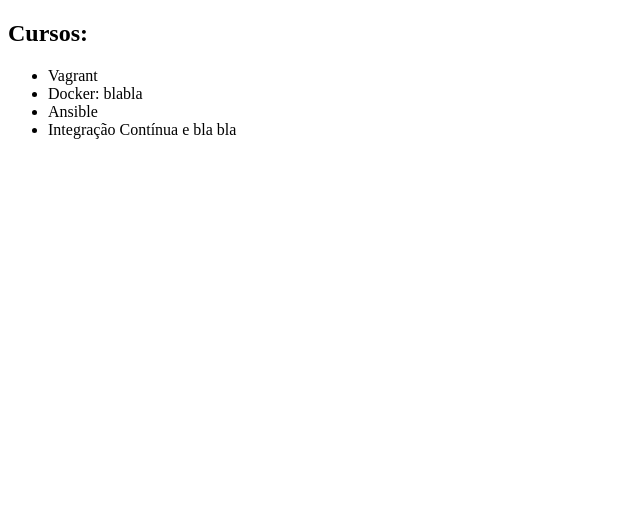
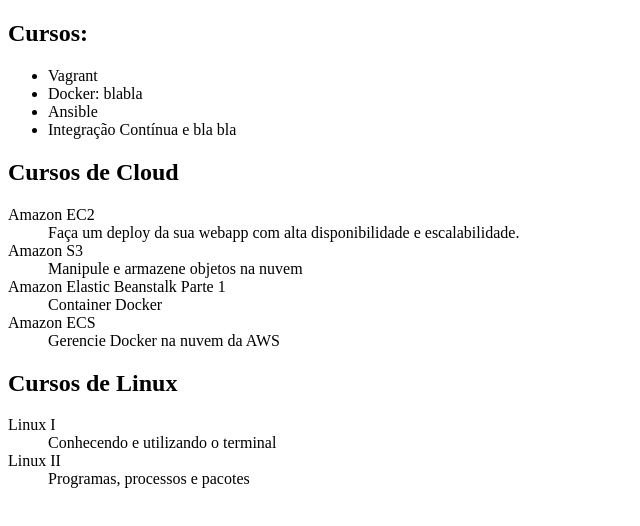
Before and after one commit to willianovais/cursogit, a plain HTML site: page index.html in a window 1280 px wide. Shown: the whole page, without its empty margins (0-640 px from the left). Drawn offline with Linux system fonts and the light colour scheme.

Commit message:
cursos linux

```diff
--- a/index.html
+++ b/index.html
@@ -12,5 +12,27 @@
         <li>Ansible</li>
         <li>Integração Contínua e bla bla</li>
     </ul>
+    <h2>Cursos de Cloud</h2>
+<dl>
+    <dt>Amazon EC2</dt>
+    <dd>Faça um deploy da sua webapp com alta disponibilidade e escalabilidade.</dd>
+
+    <dt>Amazon S3</dt>
+    <dd>Manipule e armazene objetos na nuvem</dd>
+
+    <dt>Amazon Elastic Beanstalk Parte 1</dt>
+    <dd>Container Docker</dd>
+
+    <dt>Amazon ECS</dt>
+    <dd>Gerencie Docker na nuvem da AWS</dd>
+</dl>
+    <h2>Cursos de Linux</h2>
+<dl>
+    <dt>Linux I</dt>
+    <dd>Conhecendo e utilizando o terminal</dd>
+
+    <dt>Linux II</dt>
+    <dd>Programas, processos e pacotes</dd>
+</dl>
 </body>
 </html>
```
